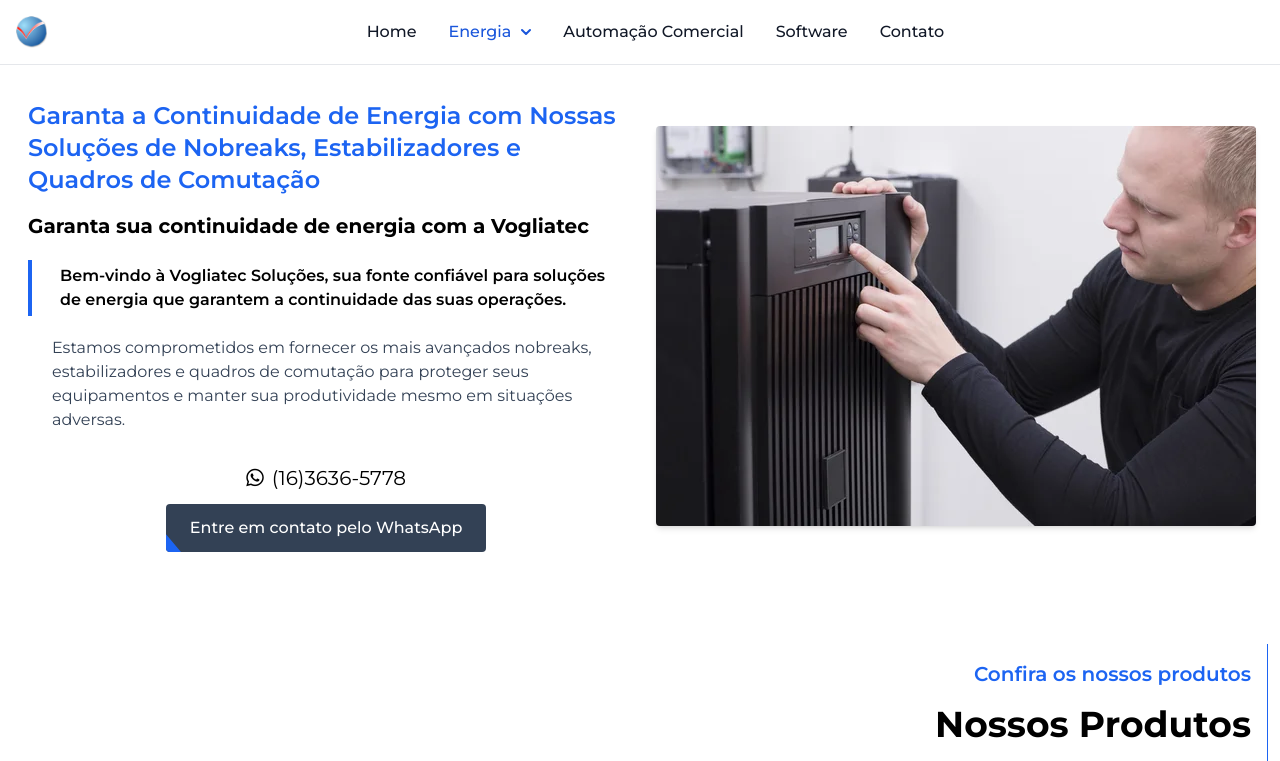
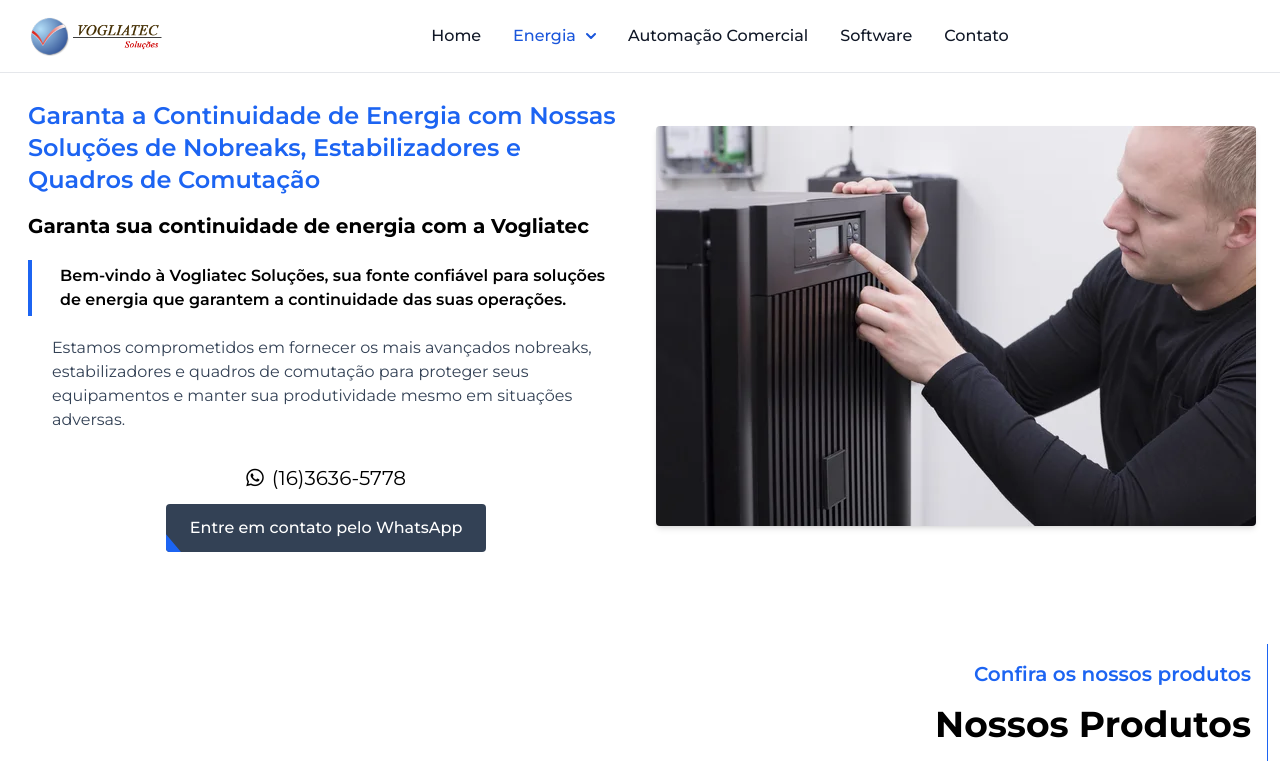
Before and after one commit to paydovan/vogliatec, a plain HTML site: page src/energia.html in a window 1280 px wide. Shown: the top 761 px of the page. Drawn offline with nearby package versions, Linux system fonts and the light colour scheme.

Commit message:
alterando a logo da empresa

```diff
--- a/src/energia.html
+++ b/src/energia.html
@@ -23,7 +23,7 @@
     <nav class="bg-white fixed w-full z-20 top-0 start-0 border-b border-gray-200">
         <div class="max-w-screen-xl flex flex-wrap items-center justify-between mx-auto p-4">
         <a href="index.html" class="flex items-center space-x-3 rtl:space-x-reverse">
-            <img src="assets/logo.png" class="h-8" alt="Flowbite Logo">
+            <img src="assets/logob.png" class="w-40" alt="Flowbite Logo">
         </a>
         <div class="flex md:order-2 space-x-3 md:space-x-0 rtl:space-x-reverse">
             <button data-collapse-toggle="navbar-sticky" type="button" class="inline-flex items-center p-2 w-10 h-10 justify-center text-sm text-gray-500 rounded-lg md:hidden hover:bg-gray-100 focus:outline-none focus:ring-2 focus:ring-gray-200" aria-controls="navbar-sticky" aria-expanded="false">
```
Also changed, not shown: src/automacao.html (+1 -1 lines), src/software.html (+1 -1 lines), src/assets/logo.png (deleted), src/assets/logob.png (added), styles/output.css.
